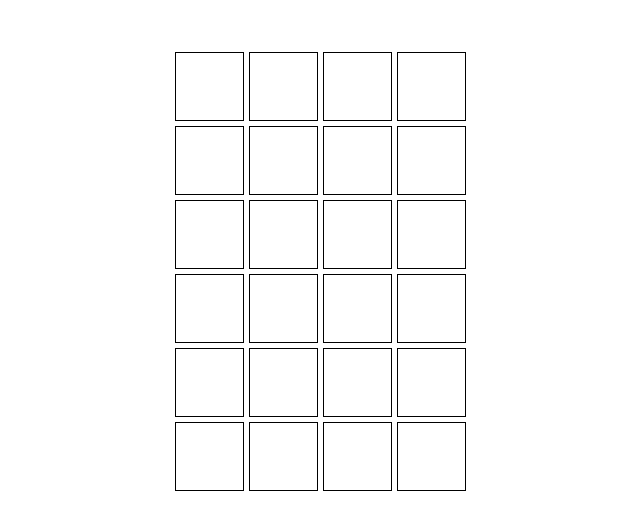
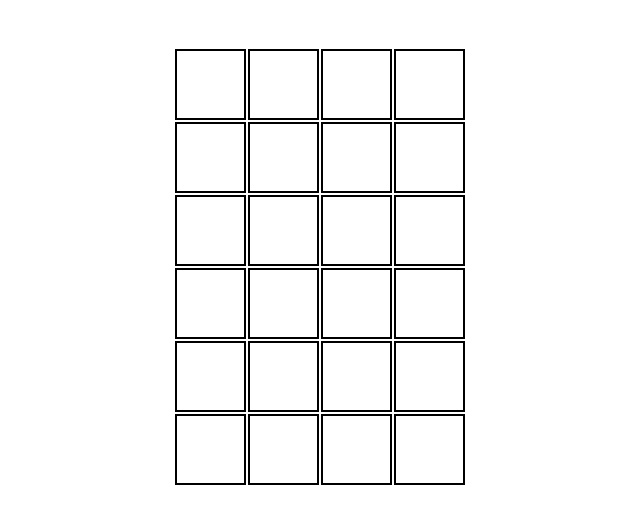
Before and after one commit to jblakeman/memory-grid, a plain HTML site: page index.html in a window 1280 px wide. Shown: the part 100-630 px from the top of the page, without its empty margins (320-960 px from the left). Drawn offline with Linux system fonts and the light colour scheme.

Commit message:
Tweak table spacing and cell borders

```diff
--- a/style.css
+++ b/style.css
@@ -7,12 +7,12 @@ h1 {
 }
 
 table#grid {
-    border-spacing: 5px;
+    border-spacing: 2px;
     margin: 0 auto;
 }
 
 td.grid-cell {
     height: 65px;
     width: 65px;
-    border: 1px solid black;
+    border: 2px solid black;
 }
```
